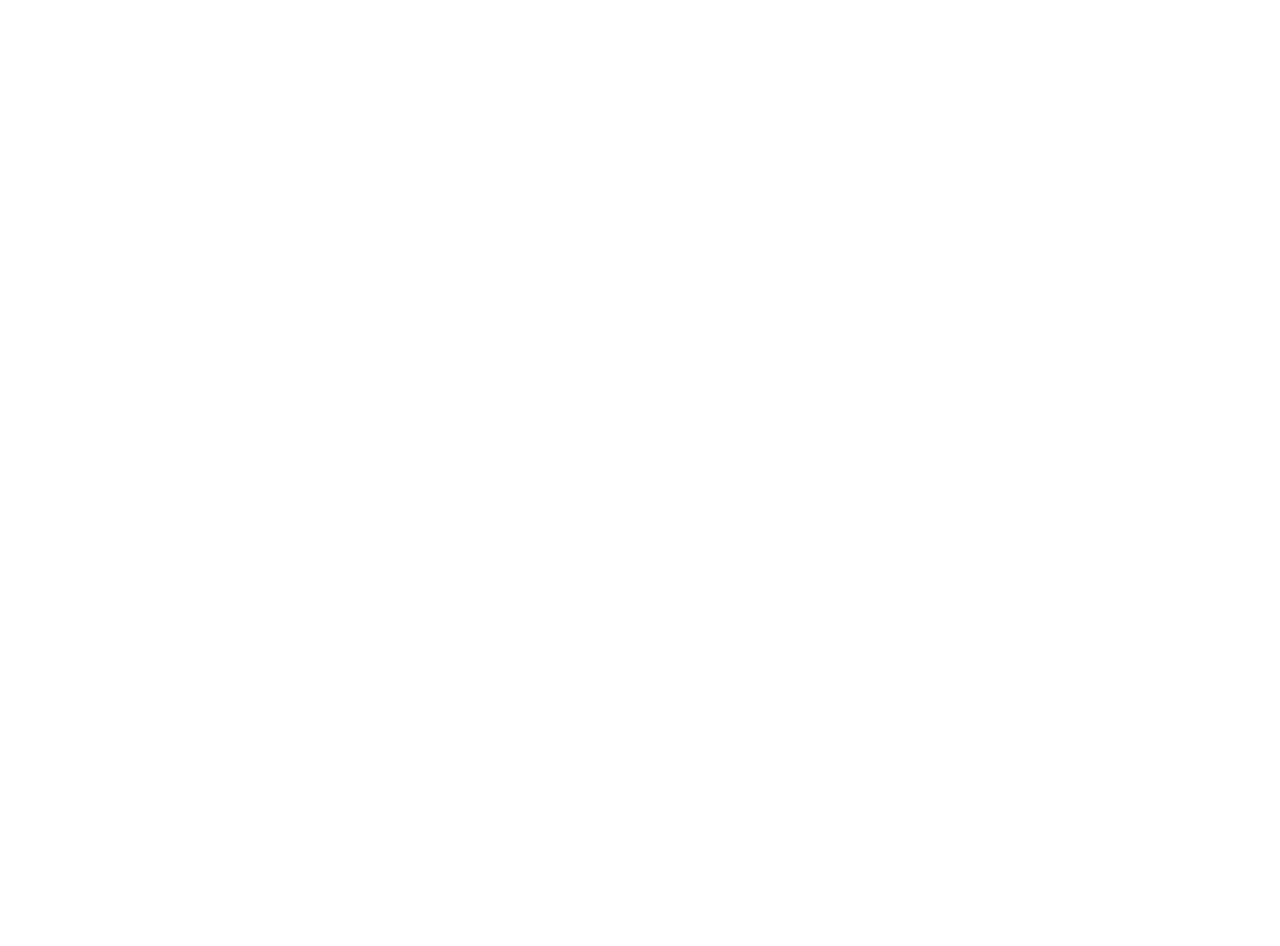
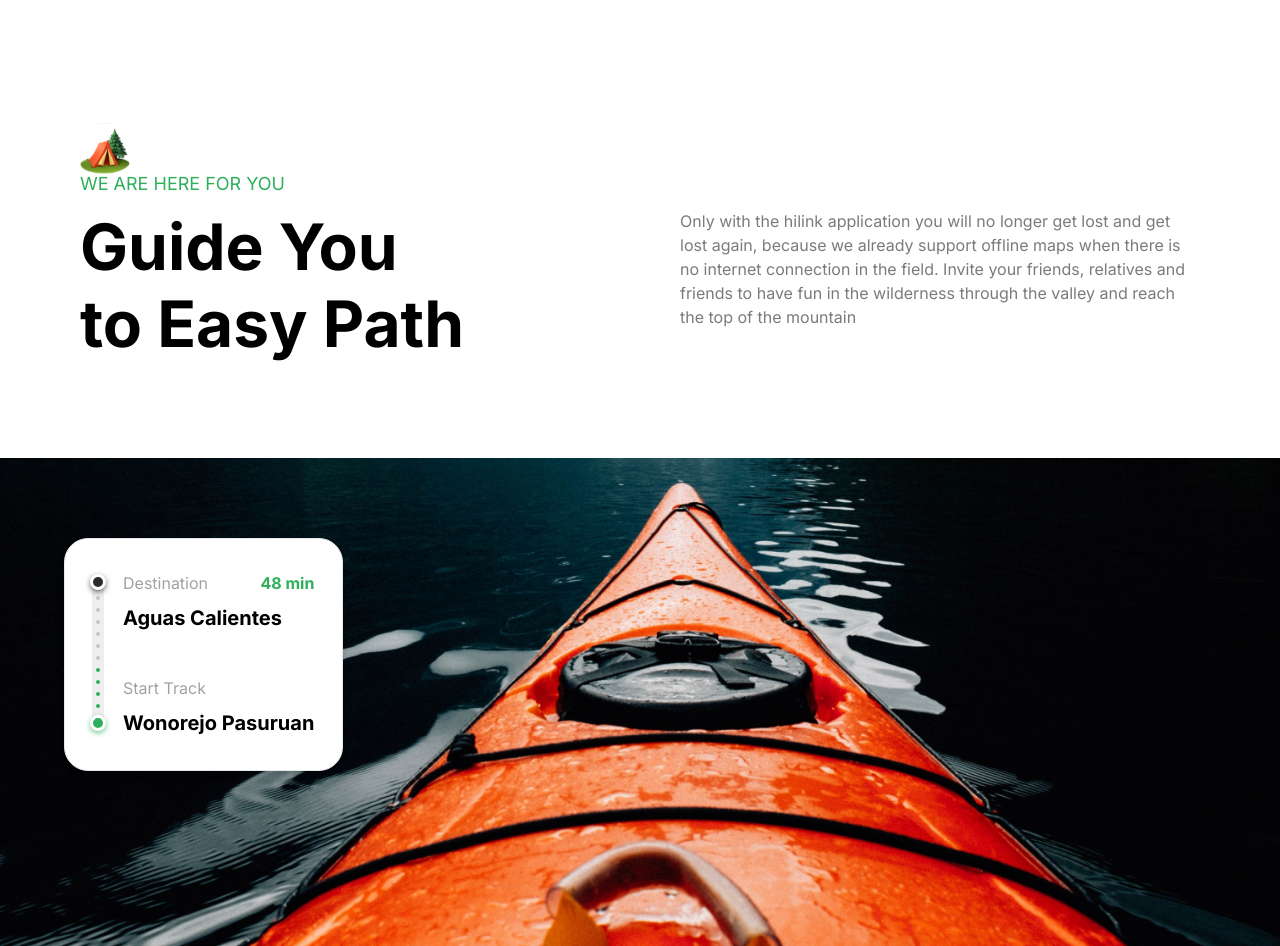
Before and after one commit to mehrabFronto/Travel-App-Project, a Next.js app: page / in a window 1280 px wide. Shown: the part 1720-2666 px from the top of the page. Before the commit the page ends 1843 px from the top, so only its background shows below. Built offline with nearby package versions, Linux system fonts and the light colour scheme.

Commit message:
Guide section

```diff
--- a/app/page.tsx
+++ b/app/page.tsx
@@ -1,4 +1,5 @@
 import Camp from "@/components/Camp";
+import Guide from "@/components/Guide";
 import Hero from "@/components/Hero";
 
 export default function Home() {
@@ -6,6 +7,7 @@
       <>
          <Hero />
          <Camp />
+         <Guide />
       </>
    );
 }
--- /dev/null
+++ b/components/Guide.tsx
@@ -0,0 +1,73 @@
+import Image from "next/image";
+
+const Guide = () => {
+   return (
+      <section className="flexCenter flex-col">
+         <div
+            className="padding-container max-container
+            pb-24 w-full">
+            <Image
+               src={"/camp.svg"}
+               alt="camp"
+               width={50}
+               height={50}
+            />
+            <p className="uppercase regular-18 -mt-1 mb-3 text-green-50">
+               We are here for you
+            </p>
+            <div className="flex flex-wrap justify-between gap-5 lg:gap-10">
+               <h2 className="bold-40 lg:bold-64 xl:max-w-[390px]">
+                  Guide You to Easy Path
+               </h2>
+               <p className="regular-16 text-gray-30 xl:max-w-[520px]">
+                  Only with the hilink application you will no longer get lost
+                  and get lost again, because we already support offline maps
+                  when there is no internet connection in the field. Invite your
+                  friends, relatives and friends to have fun in the wilderness
+                  through the valley and reach the top of the mountain
+               </p>
+            </div>
+         </div>
+
+         <div className="flexCenter max-container relative w-full">
+            <Image
+               src={"/boat.png"}
+               alt="boat"
+               width={1440}
+               height={580}
+               className="w-full object-cover object-center 2xl:rounded-5xl"
+            />
+
+            <div
+               className="absolute flex bg-white py-8 pl-5 pr-7 gap-3 rounded-3xl
+               border shadow-md md:left-[5%] lg:top-20">
+               <Image
+                  src="/meter.svg"
+                  alt="meter"
+                  width={16}
+                  height={158}
+                  className="h-full w-auto"
+               />
+               <div className="flexBetween flex-col">
+                  <div className="flex w-full flex-col">
+                     <div className="flexBetween w-full">
+                        <p className="regular-16 text-gray-20">Destination</p>
+                        <p className="bold-16 text-green-50">48 min</p>
+                     </div>
+                     <p className="bold-20 mt-2">Aguas Calientes</p>
+                  </div>
+
+                  <div className="flex w-full flex-col">
+                     <p className="regular-16 text-gray-20">Start Track</p>
+                     <h4 className="bold-20 mt-2 whitespace-nowrap">
+                        Wonorejo Pasuruan
+                     </h4>
+                  </div>
+               </div>
+            </div>
+         </div>
+      </section>
+   );
+};
+
+export default Guide;
```
